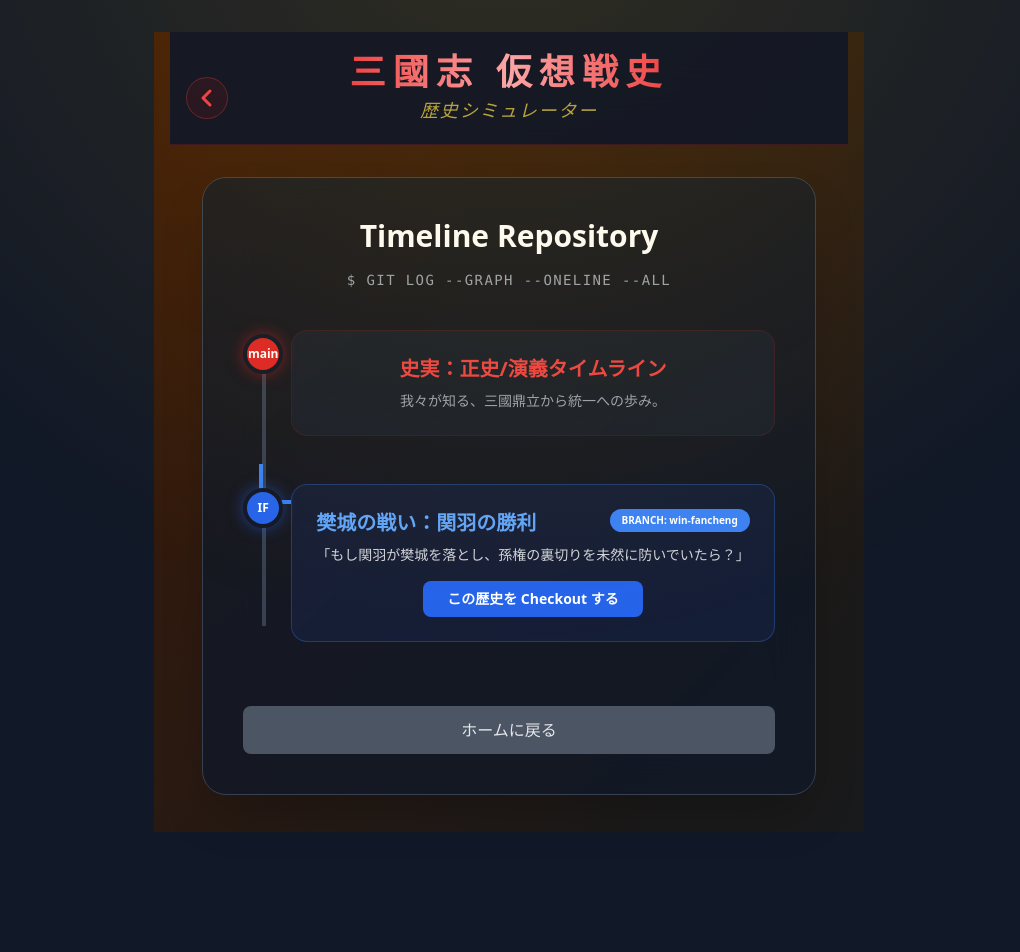
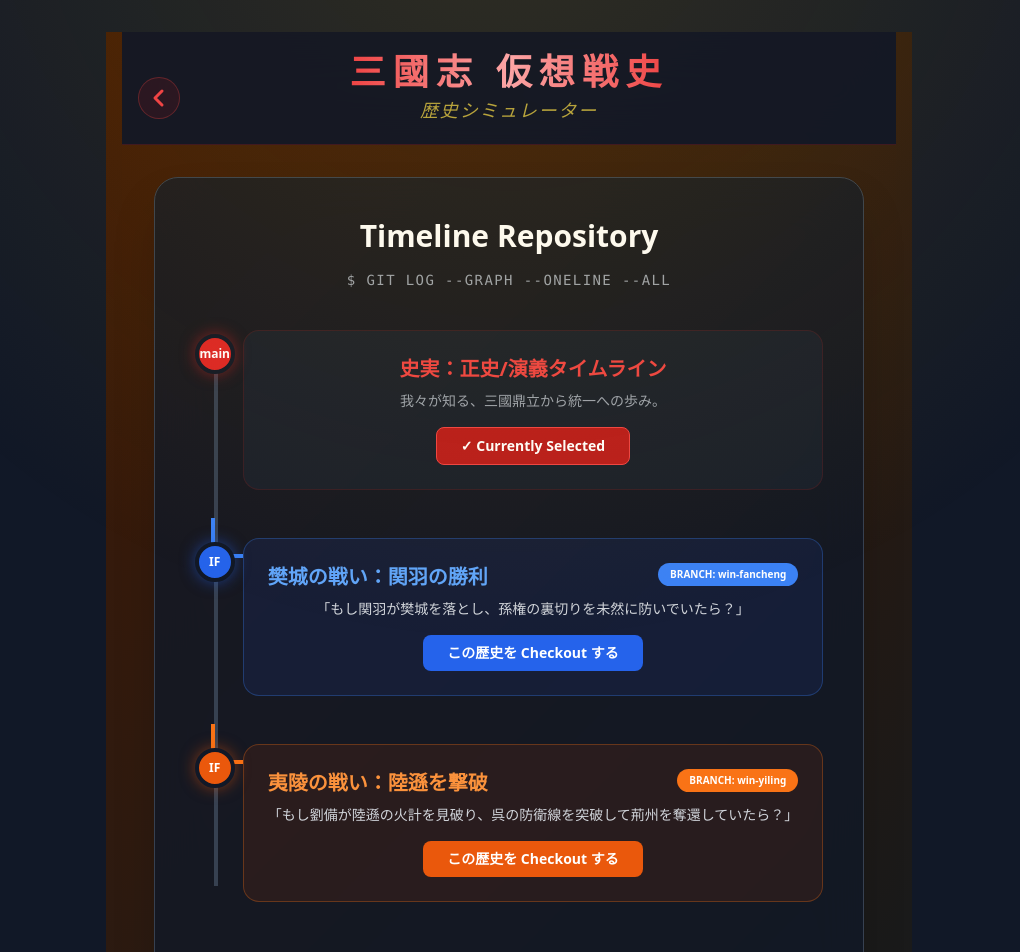
Before and after one commit to ryuji-nakamichi/vite-react-test, a React (Vite) app: page /vite-react-test/simulation in a window 1280 px wide. Shown: the top 952 px of the page, without its empty margins (131-1151 px from the left). Before the commit the page ends 832 px from the top, so only its background shows below. Built offline with nearby package versions, Linux system fonts and the light colour scheme.

Commit message:
シミュレーターの分岐追加 称号システム追加

```diff
--- a/src/App.jsx
+++ b/src/App.jsx
@@ -17,6 +17,17 @@ function App() {
   // ★ 追加：現在の歴史ブランチ（デフォルトは 'main'）
   const [currentBranch, setCurrentBranch] = useState('main');
 
+  // ★ 追加：訪問済みのブランチを記録（初期値は史実 'main'）
+  const [visitedBranches, setVisitedBranches] = useState(['main']);
+
+  // ★ 追加：新しいブランチを訪れた時に記録を更新する関数
+  const markBranchAsVisited = (branchId) => {
+    setVisitedBranches(prev => {
+      if (prev.includes(branchId)) return prev; // すでに存在すれば更新しない
+      return [...prev, branchId];
+    });
+  };
+
   return (
     /* isMonetized が true なら 'bg-golden-mode'、false なら通常の 'bg-slate-900' */
     <div className={`flex flex-col min-h-screen w-full items-center transition-colors duration-1000 ${isMonetized ? 'bg-golden-mode' : 'bg-slate-900'
@@ -30,7 +41,10 @@ function App() {
 
       <main className="w-full max-w-6xl flex-grow flex flex-col px-0 sm:px-4">
         <Routes>
-          <Route path="/" element={<Home />} />
+          <Route path="/" element={<Home
+            isMonetized={isMonetized}
+            visitedBranches={visitedBranches}
+          />} />
           <Route path="/quiz/select" element={<QuizSelect />} />
 
           { /* 動的ルーティング
@@ -52,6 +66,7 @@ function App() {
               isMonetized={isMonetized}
               currentBranch={currentBranch}
               setCurrentBranch={setCurrentBranch}
+              markBranchAsVisited={markBranchAsVisited} // 関数を渡す
             />
           } />
         </Routes>
--- a/src/Pages/HistorySimulation.jsx
+++ b/src/Pages/HistorySimulation.jsx
@@ -1,20 +1,70 @@
-import React from 'react';
+import React, { useState } from 'react';
 import Header from '../Components/Header';
 import NavigationButton from '../Components/NavigationButton';
 
-const HistorySimulation = ({ isMonetized, currentBranch, setCurrentBranch }) => {
+const HistorySimulation = ({ isMonetized, currentBranch, setCurrentBranch, markBranchAsVisited }) => {
+
+  const [isProcessing, setIsProcessing] = useState(false);
+  const [terminalLogs, setTerminalLogs] = useState([]);
 
   const handleCheckout = (branchId) => {
-    setCurrentBranch(branchId);
-    // 演出：checkoutしたことを知らせるアラートやトーストを出すのも良いですね！
-    alert(`Switched to branch: ${branchId}`);
+    if (branchId === currentBranch) return;
+
+    setIsProcessing(true);
+    setTerminalLogs([]);
+
+    // handleCheckout 内の logs 定義部分を修正
+    const branchNames = {
+      'main': 'Historical Timeline',
+      'win-fancheng': 'Guan Yu Survival Route',
+      'win-yiling': 'Liu Bei Revenge Success Route'
+    };
+
+    const logs = [
+      `$ git checkout ${branchId}`,
+      `Swapping entities to ${branchNames[branchId] || branchId}...`,
+      `Merging scenario_delta into HEAD...`,
+      branchId === 'win-yiling' ? `Calculating impact: Wu navy neutralized.` : `Rebuilding character relations...`,
+      `Branch changed to ${branchId}.`
+    ];
+
+    logs.forEach((log, index) => {
+      setTimeout(() => {
+        setTerminalLogs(prev => [...prev, log]);
+        if (index === logs.length - 1) {
+          setTimeout(() => {
+            setCurrentBranch(branchId);
+            setIsProcessing(false);
+          }, 800);
+        }
+      }, index * 400); // 0.4秒ごとにログを表示
+    });
+
+    setTimeout(() => {
+      setCurrentBranch(branchId);
+      markBranchAsVisited(branchId); // ★ ここで訪問を記録！
+      setIsProcessing(false);
+    }, logs.length * 400 + 800);
   };
 
   return (
-    <div className={`flex-grow flex flex-col w-full min-h-screen transition-colors duration-1000 ${
-      isMonetized ? 'bg-golden-mode' : 'bg-slate-900'
-    }`}>
+    <div className={`flex-grow flex flex-col w-full min-h-screen transition-colors duration-1000 ${isMonetized ? 'bg-golden-mode' : 'bg-slate-900'
+      }`}>
       <Header page={{ title: '歴史シミュレーター' }} />
+
+      {/* 演出用のオーバーレイ */}
+      {isProcessing && (
+        <div className="fixed inset-0 z-50 bg-black/90 flex items-center justify-center p-4">
+          <div className="w-full max-w-lg font-mono text-green-500 text-sm sm:text-base bg-black p-6 rounded-lg border border-green-900/50 shadow-[0_0_20px_rgba(34,197,94,0.2)]">
+            {terminalLogs.map((log, i) => (
+              <p key={i} className="mb-2">
+                <span className="text-gray-500 mr-2">▶</span> {log}
+              </p>
+            ))}
+            <div className="w-2 h-5 bg-green-500 animate-pulse inline-block mt-2"></div>
+          </div>
+        </div>
+      )}
 
       <main className="flex-grow flex flex-col items-center p-4 sm:p-8">
         <div className="w-full max-w-4xl bg-gray-900/80 backdrop-blur-xl rounded-3xl border border-gray-700 p-6 sm:p-10 shadow-2xl">
@@ -37,6 +87,17 @@ const HistorySimulation = ({ isMonetized, currentBranch, setCurrentBranch }) =>
               <div className="bg-gray-800/50 p-6 rounded-2xl border border-red-900/30">
                 <h3 className="text-xl font-bold text-red-500 mb-2">史実：正史/演義タイムライン</h3>
                 <p className="text-gray-400 text-sm">我々が知る、三國鼎立から統一への歩み。</p>
+
+                {/* ★ ここに移動させると、カードとの対応関係が明確になります */}
+                <button
+                  onClick={() => handleCheckout('main')}
+                  className={`mt-4 px-6 py-2 rounded-lg font-bold text-sm transition-colors ${currentBranch === 'main'
+                    ? 'bg-red-700 text-white border border-red-500'
+                    : 'bg-gray-700 hover:bg-gray-600 text-white'
+                    }`}
+                >
+                  {currentBranch === 'main' ? '✓ Currently Selected' : '史実を Checkout する'}
+                </button>
               </div>
             </div>
 
@@ -69,6 +130,35 @@ const HistorySimulation = ({ isMonetized, currentBranch, setCurrentBranch }) =>
               </div>
             </div>
 
+            {/* 3. 夷陵の分岐点 */}
+            <div className="relative pl-12 group cursor-pointer">
+              {/* 分岐の線（前の分岐からさらに伸びるイメージ） */}
+              <div className="absolute left-4 top-[-20px] w-8 h-10 border-l-4 border-b-4 border-orange-500 rounded-bl-xl"></div>
+
+              <div className="absolute left-0 top-1 w-10 h-10 bg-orange-600 rounded-full border-4 border-gray-900 z-10 flex items-center justify-center text-xs font-bold shadow-[0_0_15px_rgba(234,88,12,0.5)] group-hover:scale-110 transition-transform">
+                IF
+              </div>
+
+              <div className="bg-orange-900/20 p-6 rounded-2xl border border-orange-500/30 hover:bg-orange-900/40 transition-colors">
+                <div className="flex justify-between items-start mb-2">
+                  <h3 className="text-xl font-bold text-orange-400">夷陵の戦い：陸遜を撃破</h3>
+                  <span className="px-3 py-1 bg-orange-500 text-white text-[10px] rounded-full font-bold">BRANCH: win-yiling</span>
+                </div>
+                <p className="text-gray-300 text-sm mb-4">
+                  「もし劉備が陸遜の火計を見破り、呉の防衛線を突破して荊州を奪還していたら？」
+                </p>
+                <button
+                  onClick={() => handleCheckout('win-yiling')}
+                  className={`px-6 py-2 rounded-lg font-bold text-sm transition-colors ${currentBranch === 'win-yiling'
+                      ? 'bg-green-600 text-white'
+                      : 'bg-orange-600 hover:bg-orange-500 text-white'
+                    }`}
+                >
+                  {currentBranch === 'win-yiling' ? '✓ Checked out' : 'この歴史を Checkout する'}
+                </button>
+              </div>
+            </div>
+
           </div>
 
           <div className="mt-16 text-center">
--- a/src/Pages/Home.jsx
+++ b/src/Pages/Home.jsx
@@ -1,31 +1,47 @@
 import { Link } from "react-router-dom";
 import Header from "../Components/Header";
 import NavigationButton from "../Components/NavigationButton";
+import { getPlayerTitle } from '../utils/titleSystem';
 
-function Home({ isMonetized }) {
+function Home({ isMonetized, visitedBranches = [] }) {
+  const title = getPlayerTitle(visitedBranches.length, isMonetized);
+
   return (
-    /* flex-grow: 親のmain要素の残りの高さをすべて使う
-      flex flex-col: ヘッダーとメインコンテンツを縦に並べる
-    */
-    <div className="flex-grow flex flex-col w-full">
-
-      {/* 1. ヘッダー部分 */}
+    <div className="flex-grow flex flex-col w-full h-full">
+      {/* 1. ヘッダー（ページタイトルのみ） */}
       <Header page={{ title: '〜其レハ智ノ旅路〜' }} />
 
-      {/* 2. コンテンツエリア
-        items-center justify-center で、カードを画面の「ど真ん中」に配置。
-        px-2: スマホで画面端ギリギリまで広げる（SPサイズ対策）
-      */}
-      <main className="flex-grow flex items-center justify-center px-4 sm:px-6">
-
+      <main className="flex-grow flex items-center justify-center px-4 sm:px-6 py-6">
         <div
-          className={`w-full sm:max-w-2xl p-6 sm:p-12 sm:rounded-3xl shadow-2xl text-center
+          className={`relative w-full sm:max-w-2xl p-6 sm:p-12 sm:rounded-3xl shadow-2xl text-center
              backdrop-blur-md border transition-all duration-1000 ${isMonetized
               ? 'bg-yellow-900/20 border-yellow-500/50 shadow-[0_0_30px_rgba(234,179,8,0.2)]'
               : 'bg-gray-800/70 border-red-700/30'
             }`}
         >
-          {/* 支援中のみ区切り線を黄金に */}
+          {/* ★ 新設：軍師ステータスプレート */}
+          <div className="absolute -top-6 left-1/2 -translate-x-1/2 w-4/5 sm:w-2/3">
+            <div className={`relative px-4 py-2 rounded-xl border-2 shadow-2xl transition-all duration-1000 ${isMonetized
+                ? 'bg-gray-900 border-yellow-500 shadow-[0_0_15px_rgba(234,179,8,0.4)]'
+                : 'bg-gray-900 border-red-900/50 shadow-black'
+              }`}>
+              {/* ランクバッジ（左上にスタンプのように配置） */}
+              <div className={`absolute -left-3 -top-3 w-10 h-10 flex items-center justify-center rounded-full border-2 font-black text-xs rotate-[-15deg] shadow-lg ${title.rank === 'SSR' ? 'bg-yellow-500 text-black border-yellow-200' :
+                  title.rank === 'SR' ? 'bg-blue-600 text-white border-blue-400' :
+                    'bg-gray-800 text-gray-400 border-gray-600'
+                }`}>
+                {title.rank}
+              </div>
+
+              <span className="text-[10px] font-mono text-gray-500 uppercase tracking-[0.2em] block">Current Strategist Title</span>
+              <div className={`text-xl sm:text-2xl font-black italic tracking-tighter ${title.color}`}>
+                {title.name}
+              </div>
+            </div>
+          </div>
+
+          {/* 余白調整：プレートが上に乗るので、コンテンツの先頭に少しマージンを空ける */}
+          <div className="mt-8">
             <hr className={`w-1/4 mx-auto mb-8 border-t-2 transition-colors duration-1000 ${isMonetized ? 'border-yellow-500 shadow-[0_0_10px_rgba(234,179,8,0.8)]' : 'border-red-600/50'
               }`} />
 
@@ -34,45 +50,29 @@ function Home({ isMonetized }) {
             </p>
 
             <div className="space-y-6 sm:space-y-8">
-            {/* クイズボタン */}
-            <NavigationButton
-              to="/quiz/select"
-              text="クイズで遊ぶ（出陣！）"
-              isPrimary={true}
-              className="py-6 text-xl sm:text-2xl font-black w-full block"
-            />
+              {/* 各種ボタン... */}
+              <NavigationButton to="/quiz/select" text="クイズで遊ぶ（出陣！）" isPrimary={true} className="py-6 text-xl sm:text-2xl font-black w-full block" />
 
-            {/* ★ 新設：歴史シミュレーションボタン */}
+              {/* 仮想戦史ボタン */}
               <Link to="/simulation" className="block w-full">
-              <button
-                className={`w-full py-5 text-xl sm:text-2xl font-black rounded-2xl shadow-xl transition-all duration-500 border-2 ${isMonetized
-                    ? 'bg-gradient-to-r from-amber-600 to-yellow-500 text-black border-yellow-300 shadow-[0_0_20px_rgba(234,179,8,0.5)]'
-                    : 'bg-gradient-to-r from-indigo-900 to-blue-900 text-white border-blue-700/50 shadow-[0_0_15px_rgba(30,58,138,0.4)]'
-                  }`}
-              >
+                <button className={`w-full py-5 text-xl sm:text-2xl font-black rounded-2xl shadow-xl transition-all duration-500 border-2 ${isMonetized
+                    ? 'bg-gradient-to-r from-amber-600 to-yellow-500 text-black border-yellow-300'
+                    : 'bg-gradient-to-r from-indigo-900 to-blue-900 text-white border-blue-700/50'
+                  }`}>
                   <span className="flex items-center justify-center gap-3">
-                  <span className="text-2xl">🌲</span>
-                  仮想戦史を編む (Simulation)
+                    🌲 仮想戦史を編む (Simulation)
                   </span>
                 </button>
               </Link>
 
-            {/* 辞典ボタン */}
+              {/* 武将名鑑ボタン */}
               <Link to="/dic/list" className="block w-full">
-              <button
-                className="w-full py-5 text-xl font-extrabold rounded-2xl shadow-lg
-                           bg-gradient-to-r from-red-950 to-red-900 text-white
-                           border border-red-800/50 hover:from-red-900 hover:to-red-800
-                           transition duration-300"
-              >
+                <button className="w-full py-5 text-xl font-extrabold rounded-2xl shadow-lg bg-gradient-to-r from-red-950 to-red-900 text-white border border-red-800/50 transition duration-300">
                   武将名鑑を見る
                 </button>
               </Link>
             </div>
-
-          <p className="mt-10 text-[10px] sm:text-xs text-gray-500 tracking-tighter">
-            © 2026 三國志 仮想戦史 - 真・歴史体験
-          </p>
+          </div>
         </div>
       </main>
     </div>
--- a/src/data/dic.js
+++ b/src/data/dic.js
@@ -20,6 +20,16 @@ const dicSyokuData = [
         catch: '流浪の果てに蜀に国家を樹立',
         description: '漢の末裔を自称し、義を重んじる性格で多くの人々から支持を受けた。',
         bio: '劉備は、後漢末期の武将・政治家であり、蜀漢の初代皇帝として知られる。彼は義を重んじる性格で、多くの人々から支持を受けた。関羽や張飛などの名将を配下に迎え入れ、三国志の中でも特に人気の高い主人公的キャラクターです。'
+      },
+      "win-fancheng": {
+        catch: "二路からの北伐、ついに悲願成就へ",
+        description: "関羽の勝利により、失意の夷陵を回避した劉備。",
+        bio: "樊城での勝利報告を受け、劉備は呉への復讐ではなく、諸葛亮の策通りに漢中と荊州の二路から魏への総攻撃を開始します。関羽・張飛の両翼が健在なまま、蜀は最大版図を維持し、漢室復興への最短距離を突き進むこととなりました。"
+      },
+      "win-yiling": {
+        catch: "呉を屈服させ、荊州を再びその手に",
+        description: "陸遜の火計を封じ、呉軍を壊滅させた劉備。",
+        bio: "夷陵の地で陸遜の策を見破った劉備は、一転して猛攻を仕掛け呉軍を撃破。関羽の仇を討つと共に、失った荊州全域の奪還に成功しました。これにより蜀は再び魏と対等の国力を取り戻し、劉備は悲願の漢室復興をその目に焼き付けるまで歩みを止めませんでした。"
       }
     },
     supporterData: {
@@ -278,6 +288,11 @@ const dicGiData = [
         catch: '乱世を恐れ、乱世を望んだ最強の敵',
         description: '魏の創始者。冷酷非道ながら、人を惹きつけてやまない覇王。',
         bio: '物語では劉備の対極に位置する悪役（ヒール）として描かれますが、その圧倒的なカリスマ性と実力は敵味方から恐れられ、尊敬されました。'
+      },
+      "win-fancheng": {
+        catch: "不世出の英雄、最大の窮地に立つ",
+        description: "関羽の北上に震撼し、遷都を検討する曹操。",
+        bio: "関羽が樊城を陥落させ中原を席巻したことで、曹操はかつてない窮地に追い込まれます。許都（都）を守るため、病を押して自ら親征を開始。孫権の援軍が間に合わない絶望的な状況下で、乱世の奸雄としての真価を問われる防衛戦に挑むことになります。"
       }
     },
     supporterData: {
@@ -483,6 +498,11 @@ const dicGoDataExtra = [
         catch: '書生に何ができる！と侮らせた策',
         description: '関羽や劉備に「青二才」と侮らせ、その隙を突いて勝利を収めた。',
         bio: '見た目は若々しい書生ですが、その中身は老練な軍略家。石兵八陣に迷い込むなど、諸葛亮には一歩譲る描写もありますが、呉を守り抜いた功績は絶大です。'
+      },
+      "win-yiling": {
+        catch: "若き才能、老練なる劉備に屈す",
+        description: "夷陵の防衛線が決壊し、最大の敗北を喫した陸遜。",
+        bio: "劉備を侮らず慎重に戦いを進めた陸遜でしたが、復讐心を超越した劉備の軍略の前に火計が不発。防衛線は崩壊し、呉の存亡をかけた撤退戦を余儀なくされました。この敗北により、彼は生涯をかけて蜀への警戒と外交の再構築に捧げることとなります。"
       }
     },
     supporterData: {
--- /dev/null
+++ b/src/utils/titleSystem.js
@@ -0,0 +1,29 @@
+export const getPlayerTitle = (visitedCount, isMonetized) => {
+  // 1. 全ルート制覇 ＋ 支援中
+  if (visitedCount >= 3 && isMonetized) return {
+    name: "多元世界の覇道軍師",
+    color: "text-yellow-400 shadow-yellow-500",
+    rank: "SSR"
+  };
+
+  // 2. 全ルート制覇
+  if (visitedCount >= 3) return {
+    name: "歴史の観測者（クロノ・オブザーバー）",
+    color: "text-blue-400",
+    rank: "SR"
+  };
+
+  // 3. IFルートを1つ以上見た
+  if (visitedCount >= 2) return {
+    name: "胡蝶の夢を追う者",
+    color: "text-green-400",
+    rank: "R"
+  };
+
+  // 4. 初期状態
+  return {
+    name: "歴史の徒",
+    color: "text-gray-400",
+    rank: "C"
+  };
+};
```
Lines whose indentation alone changed are shown as unchanged.
